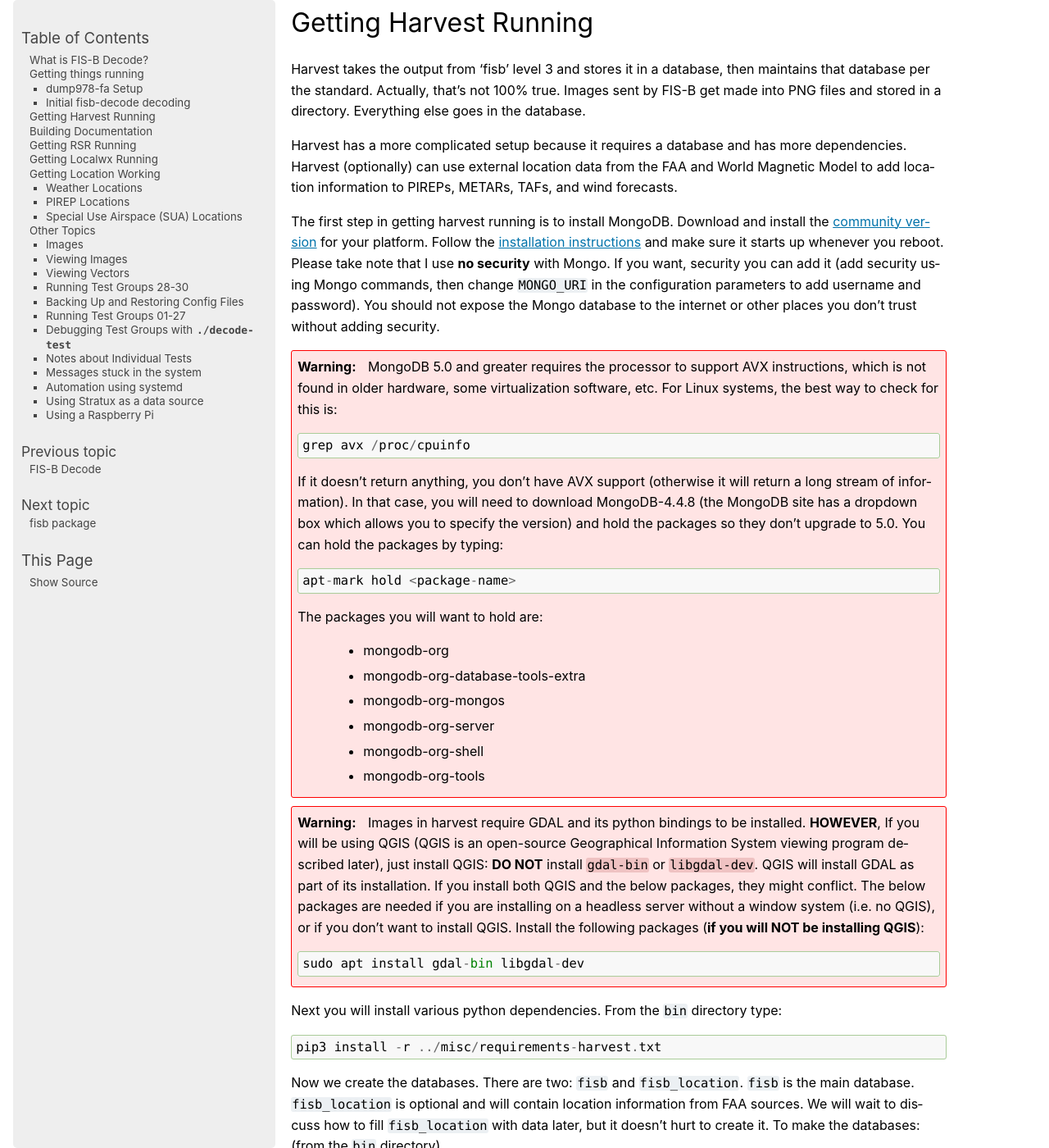
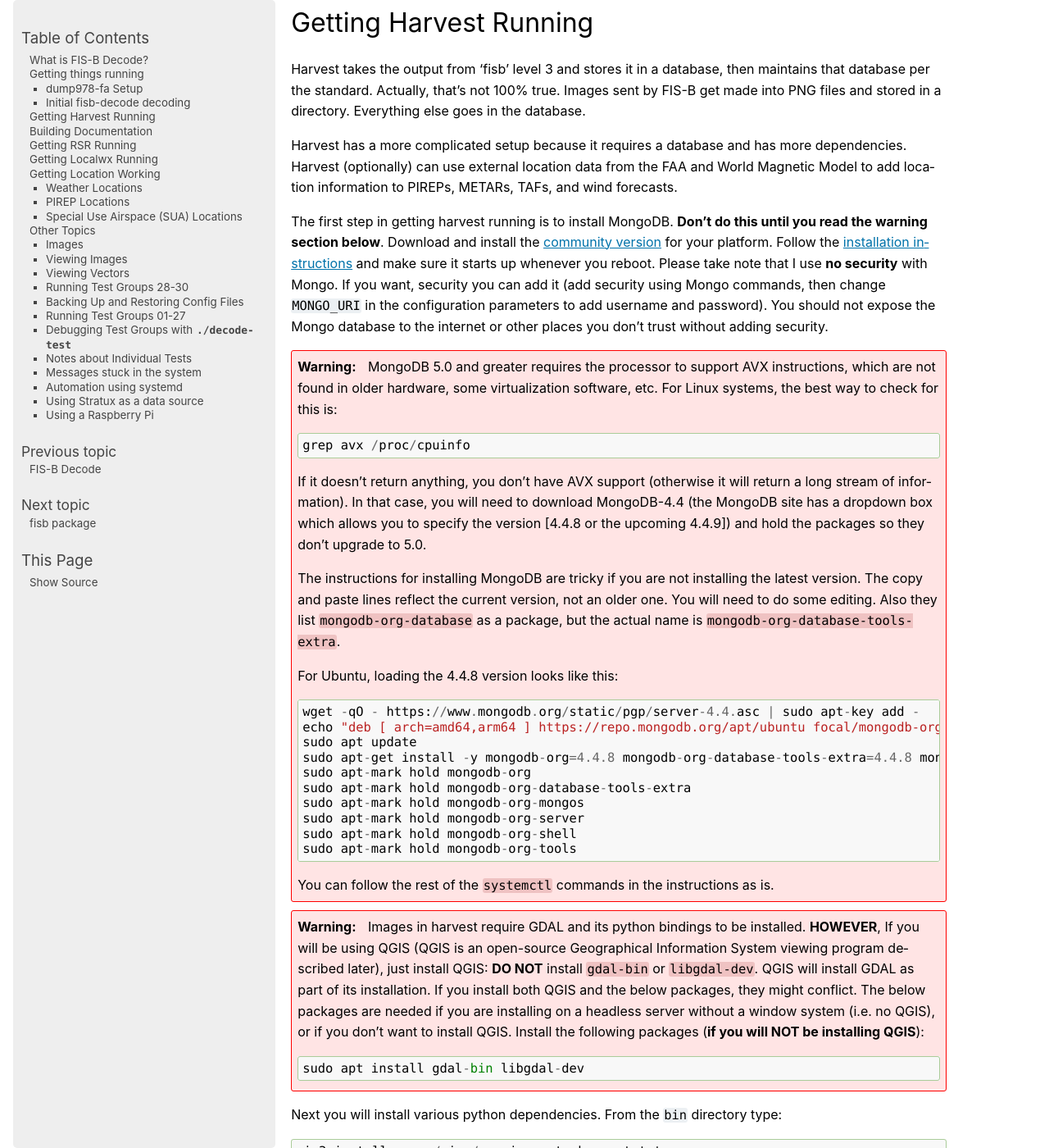
Before and after one commit to rand-projects/fisb-decode, a Sphinx documentation site: the page built from docs/source/document.rst, in a window 1280 px wide and 1400 px high, scrolled down 7385 px. Shown: the whole window at 82% size. Built offline with Sphinx 7.4.7, drawn with Linux system fonts in a browser that asks for light colours.

Commit message:
Better instructions for installing MongoDB 4.4 if you can install 5.0

```diff
--- a/docs/source/document.rst
+++ b/docs/source/document.rst
@@ -409,7 +409,9 @@
 data from the FAA and World Magnetic Model to add location information
 to PIREPs,  METARs, TAFs, and wind forecasts.
 
-The first step in getting harvest running is to install MongoDB. Download
+The first step in getting harvest running is to install MongoDB.
+**Don't do this until you read the warning section below**.
+Download
 and install the
 `community version <https://www.mongodb.com/try/download/community>`_
 for your platform. Follow the
@@ -424,27 +426,38 @@
 
 .. warning::
    MongoDB 5.0 and greater requires the processor to support AVX
-   instructions, which is not found in older hardware, some virtualization
+   instructions, which are not found in older hardware, some virtualization
    software, etc. For Linux systems, the best way to check for this is: ::
 
      grep avx /proc/cpuinfo
 
    If it doesn't return anything, you don't have AVX support (otherwise it
    will return a long stream of information). In that case,
-   you will need to download MongoDB-4.4.8 (the MongoDB site has a
-   dropdown box which allows you to specify the version) and hold the
-   packages so they don't upgrade to 5.0. You can hold the packages by typing: ::
-
-     apt-mark hold <package-name>
-
-   The packages you will want to hold are:
-
-     * mongodb-org
-     * mongodb-org-database-tools-extra
-     * mongodb-org-mongos
-     * mongodb-org-server
-     * mongodb-org-shell
-     * mongodb-org-tools
+   you will need to download MongoDB-4.4 (the MongoDB site has a
+   dropdown box which allows you to specify the version [4.4.8 or the
+   upcoming 4.4.9]) and hold the
+   packages so they don't upgrade to 5.0.
+
+   The instructions for installing MongoDB are tricky if you are not
+   installing the latest version. The copy and paste lines reflect the
+   current version, not an older one. You will need to do some editing.
+   Also they list ``mongodb-org-database`` as a package, but the actual
+   name is ``mongodb-org-database-tools-extra``.
+
+   For Ubuntu, loading the 4.4.8 version looks like this: ::
+
+     wget -qO - https://www.mongodb.org/static/pgp/server-4.4.asc | sudo apt-key add -
+     echo "deb [ arch=amd64,arm64 ] https://repo.mongodb.org/apt/ubuntu focal/mongodb-org/4.4 multiverse" | sudo tee /etc/apt/sources.list.d/mongodb-org-4.4.list
+     sudo apt update
+     sudo apt-get install -y mongodb-org=4.4.8 mongodb-org-database-tools-extra=4.4.8 mongodb-org-server=4.4.8 mongodb-org-shell=4.4.8 mongodb-org-mongos=4.4.8 mongodb-org-tools=4.4.8
+     sudo apt-mark hold mongodb-org
+     sudo apt-mark hold mongodb-org-database-tools-extra
+     sudo apt-mark hold mongodb-org-mongos
+     sudo apt-mark hold mongodb-org-server
+     sudo apt-mark hold mongodb-org-shell
+     sudo apt-mark hold mongodb-org-tools
+
+   You can follow the rest of the ``systemctl`` commands in the instructions as is.
 
 .. warning::
    Images in harvest require GDAL and its python bindings to be installed.
```
Also changed, not shown: 1 other file.
